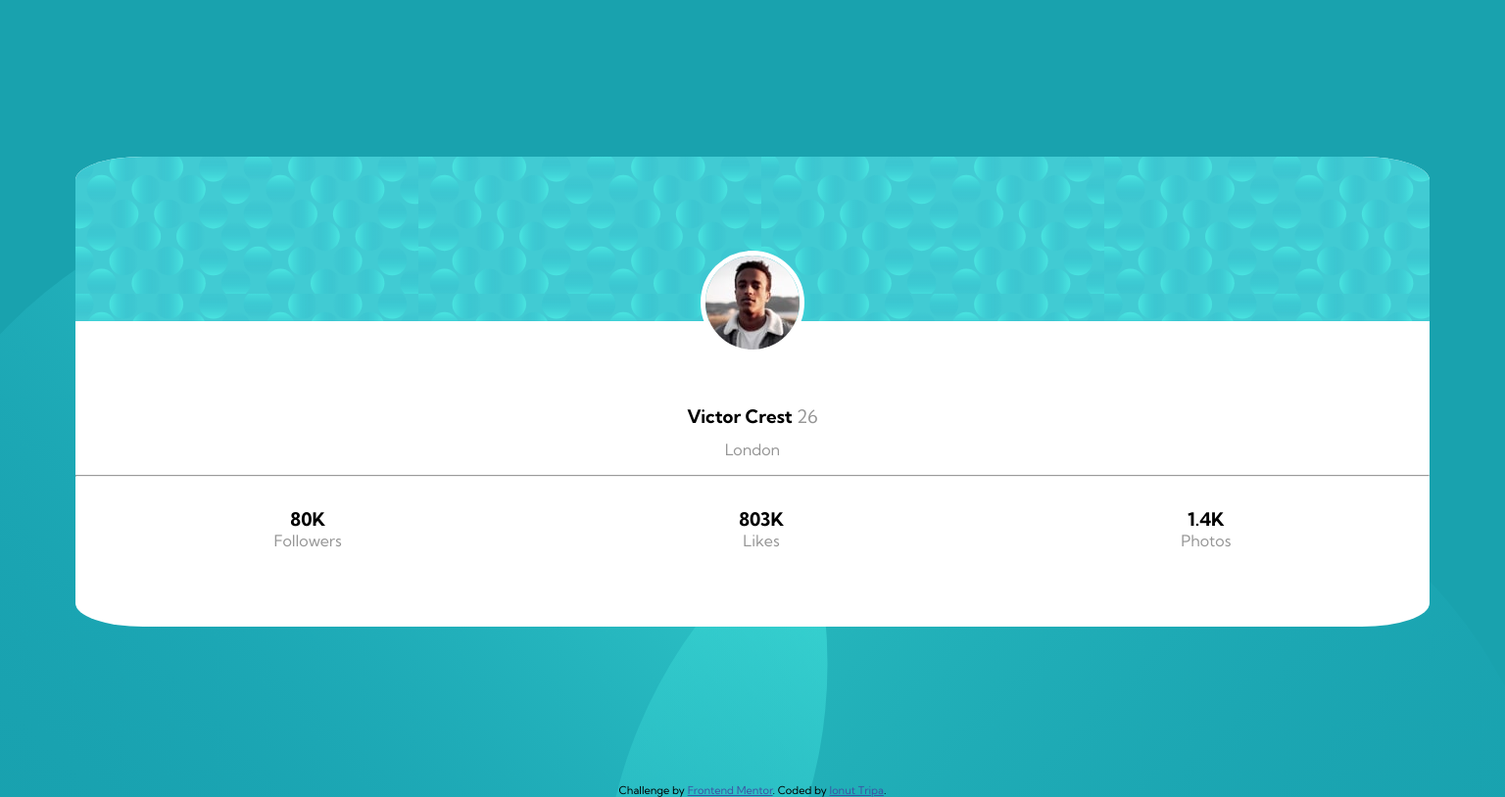
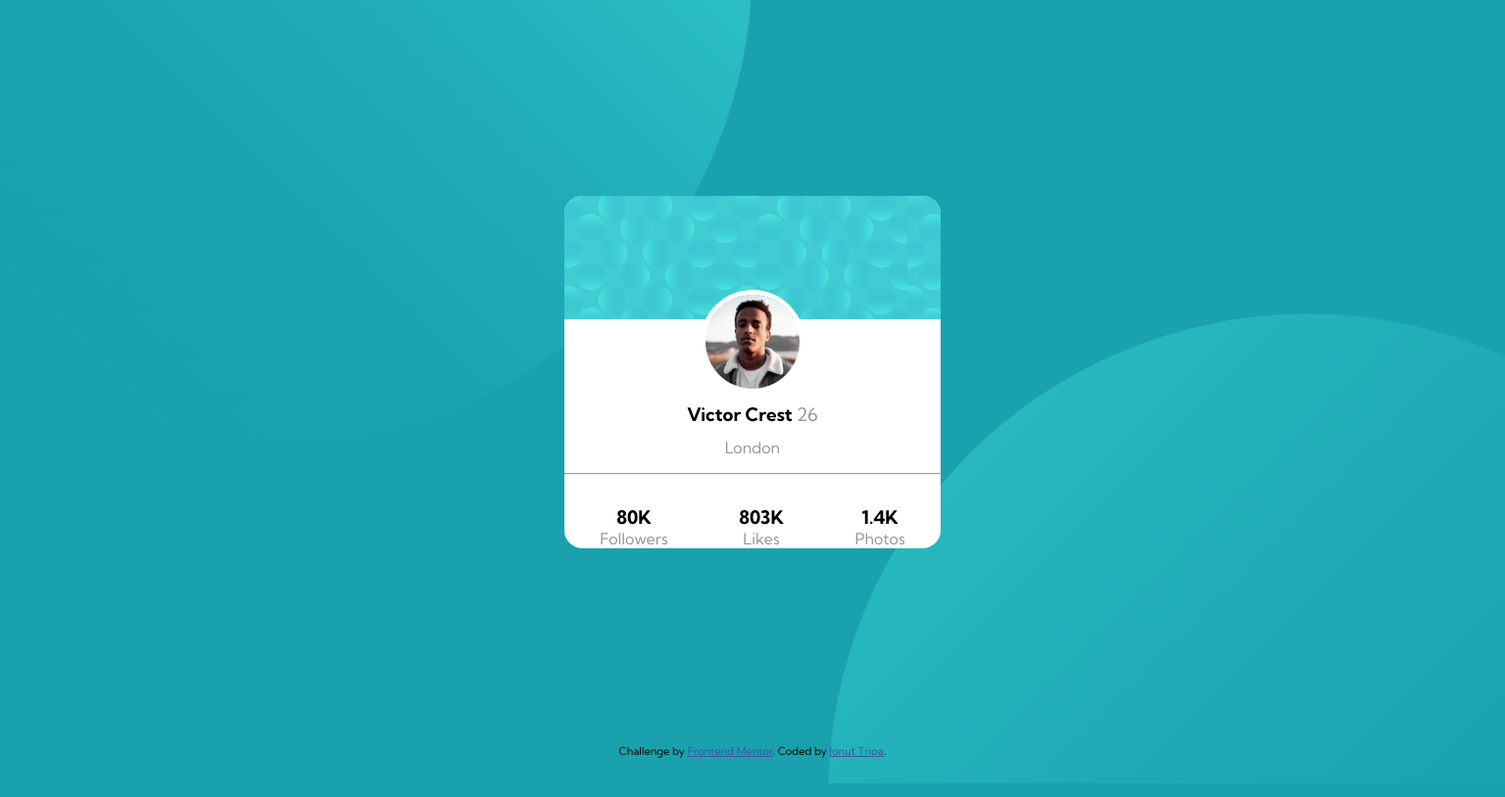
Before and after one commit to iTrip23/Fronend1, a plain HTML site: page index.html in a window 1536 px wide. Shown: the whole page at 98% size. Drawn offline with Linux system fonts and the light colour scheme.

Commit message:
Finished? Waiting for revision

```diff
--- a/style.css
+++ b/style.css
@@ -21,7 +21,7 @@ body {
     url(images/bg-pattern-bottom.svg);
   background-color: var(--dark-cyan);
   background-repeat: no-repeat;
-  background-position: bottom -44vh right 45vw, top 55vh left 40vw;
+  background-position: bottom 40vh right 45vw, top 55vh left 40vw;
 }
 
 .card-container {
@@ -84,3 +84,15 @@ footer {
   color: hsl(228, 45%, 44%);
   bottom: 0;
 }
+
+@media (min-width: 1400px) {
+  .card-container {
+    width: 25vw;
+    height: 45vh;
+    margin: 25vh auto;
+  }
+
+  body {
+    background-position: bottom 40vh right 50vw, top 40vh left 55vw;
+  }
+}
```
